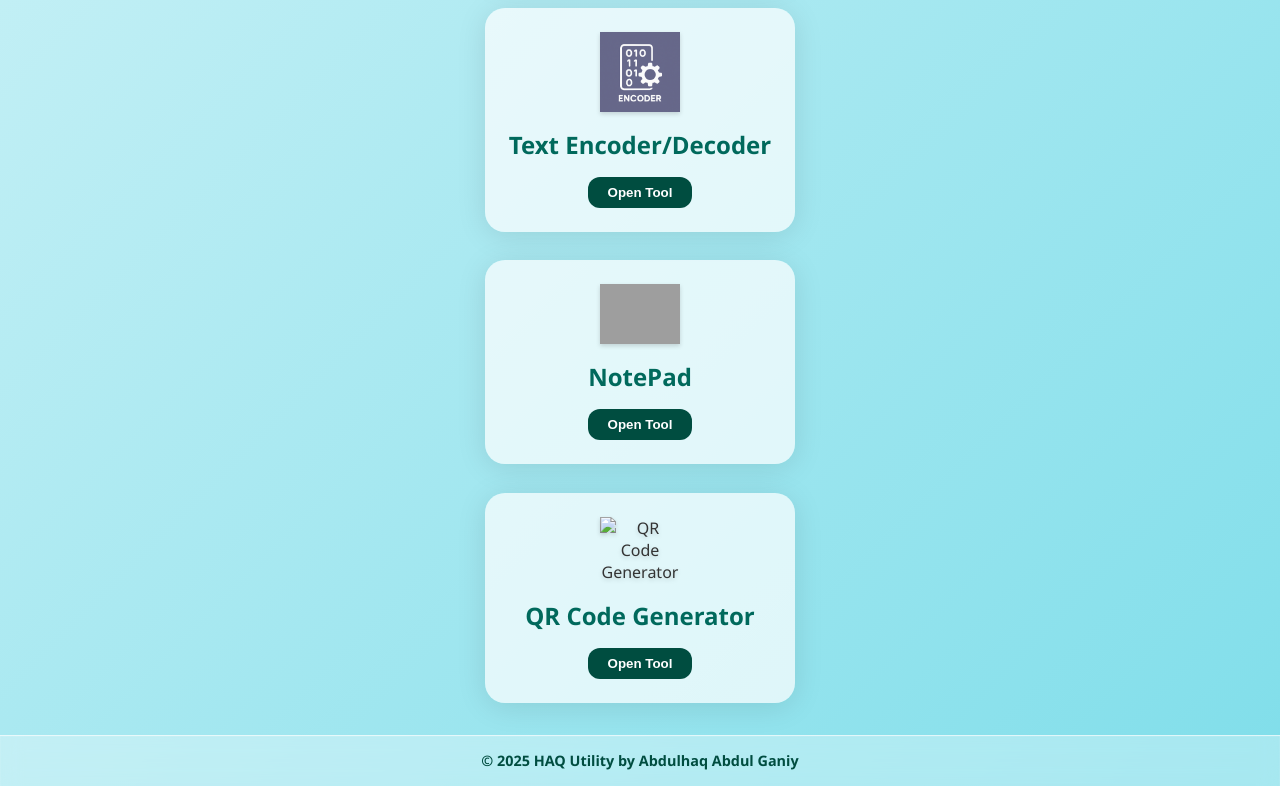
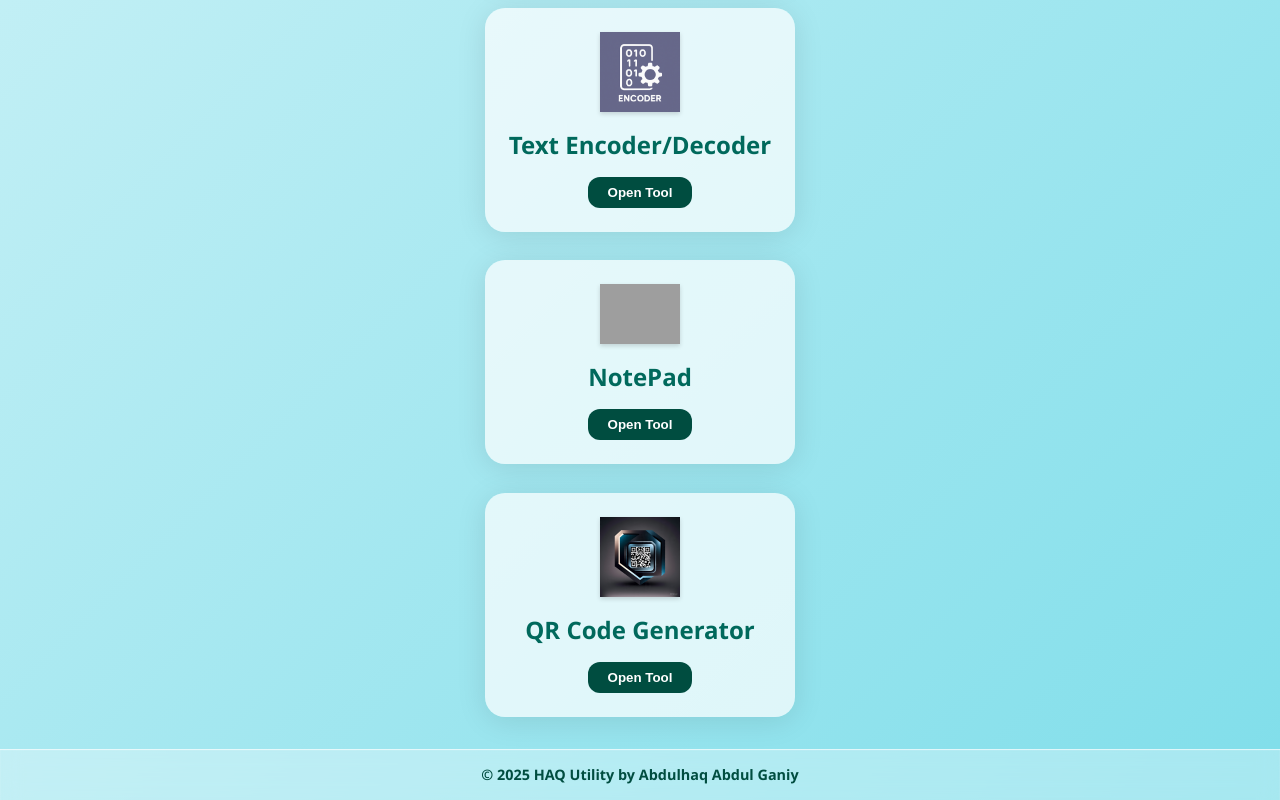
Before and after one commit to labuburepublic/haqutility, a plain HTML site: page index.html in a window 1280 px wide. Shown: the part 973-1773 px from the top of the page. Drawn offline with Linux system fonts and the light colour scheme; grey boxes are pictures that could not be loaded.

Commit message:
Update index.html

```diff
--- a/index.html
+++ b/index.html
@@ -41,7 +41,7 @@
                 <button class="open-tool-btn">Open Tool</button>
             </div>
             <div class="tool-card" data-tool="qrCodeGenerator">
-                <img src="assets/icons/qrcode.svg" alt="QR Code Generator" />
+                <img src="IMG-20250703-WA0016.jpg" alt="QR Code Generator" />
                 <h2>QR Code Generator</h2>
                 <button class="open-tool-btn">Open Tool</button>
             </div>
```
